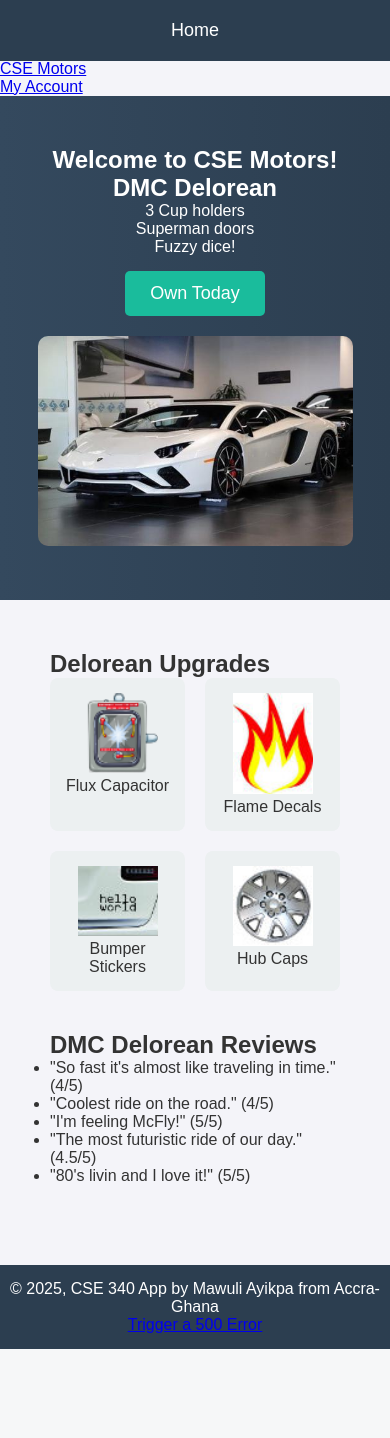
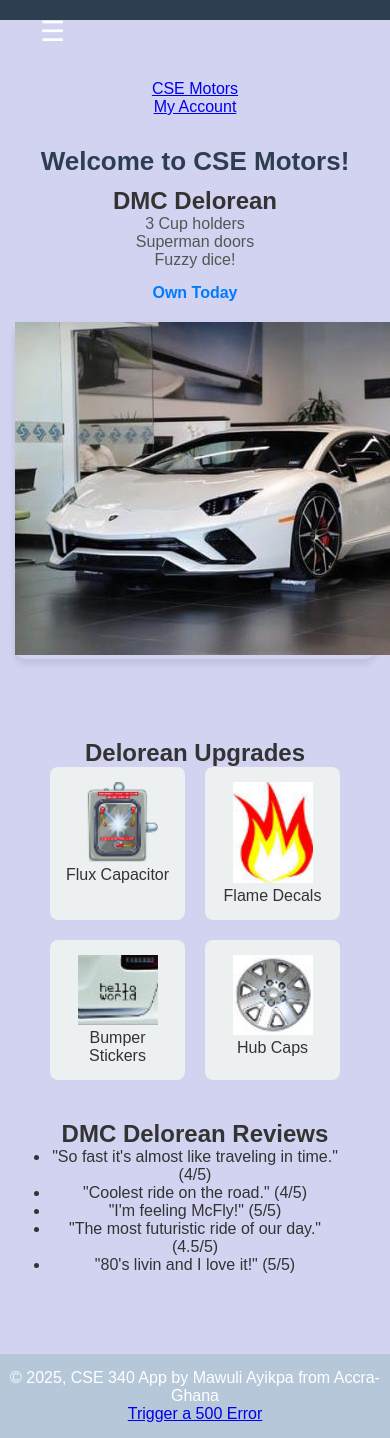
Before and after one commit to Mawuli2026/cse340, a Node server app: page / in a window 390 px wide; the page is wider, and only the part inside the window is pictured. Before the commit the page ends 1349 px from the top of that part, so only its background shows below. Run offline with Node 20, Linux system fonts and the light colour scheme; data that the repository does not hold is empty; some libraries are stand-ins or nearby versions.

Commit message:
Added changes to styles

```diff
--- a/public/css/styles.css
+++ b/public/css/styles.css
@@ -7,12 +7,13 @@
 }
 
 body {
-  background-color: #f4f4f9;
+  background-color: #d2d2f1;
   color: #333;
-  padding-top: 60px; /* Offset for fixed navbar */
+  padding-top: 80px;
+  text-align: center;
 }
 
-/* ======= Navigation Bar ======= */
+/* ======= Navbar Styling ======= */
 nav {
   background: #2c3e50;
   position: fixed;
@@ -20,13 +21,26 @@ nav {
   top: 0;
   left: 0;
   z-index: 1000;
-  padding: 15px 0;
+  padding: 10px 0;
+  display: flex;
+  justify-content: space-between;
+  align-items: center;
 }
 
+.menu-toggle {
+  font-size: 28px;
+  cursor: pointer;
+  color: white;
+  margin-left: 20px;
+  display: none;
+}
+
+/* Dault Nav (Desktop) */
 nav ul {
   display: flex;
   justify-content: center;
   list-style: none;
+  width: 100%;
 }
 
 nav ul li {
@@ -45,95 +59,140 @@ nav ul li a:hover {
   color: #1abc9c;
 }
 
-/* ======= Hero Section ======= */
-.hero {
-  text-align: center;
-  background: linear-gradient(to right, #34495e, #2c3e50);
+/* ======= Mobile Navigation ======= */
+.menu-toggle {
+  display: none; /* Hide on desktop */
+  font-size: 28px;
+  cursor: pointer;
   color: white;
-  padding: 50px 20px;
+  position: absolute;
+  top: 15px;
+  left: 20px;
+}
+
+/* Hide menu on mobile by default */
+nav ul {
   display: flex;
-  flex-direction: column;
+  flex-direction: row;
   align-items: center;
 }
 
-.hero-content {
-  display: flex;
-  flex-direction: column;
-  align-items: center;
-  text-align: center;
+/* ======= Mobile Navigation ======= */
+@media (max-width: 768px) {
+  .menu-toggle {
+    display: block; /* Show hamburger menu */
+  }
+
+
+  nav ul {
+    display: none;
+    flex-direction: column;
+    position: absolute;
+    top: 50px;
+    left: 0;
+    width: 100%;
+    background: #2c3e50;
+    padding: 10px 0;
+    border-bottom: 2px solid #1abc9c;
+  }
+
+  nav ul.active {
+    display: flex;
+  }
+
+  nav ul li {
+    margin: 10px 0;
+    text-align: center;
+  }
 }
 
-.hero-text {
-  max-width: 600px;
-}
-
-.hero-image img {
-  max-width: 90%;
-  height: auto;
-  border-radius: 10px;
-  margin-top: 20px;
-}
-
-/* ======= Call-to-Action Button ======= */
-.cta-button {
-  background: #1abc9c;
-  color: white;
-  padding: 12px 25px;
-  font-size: 18px;
-  border-radius: 5px;
-  text-decoration: none;
-  transition: background 0.3s;
-  display: inline-block;
-  margin-top: 15px;
-}
-
-.cta-button:hover {
-  background: #16a085;
-}
 
 /* ======= Vehicle Listings ======= */
 .vehicle-list {
-  display: grid;
-  grid-template-columns: repeat(auto-fit, minmax(280px, 1fr));
-  gap: 20px;
-  padding: 30px;
+  display: flex;
+  flex-wrap: wrap;
+  justify-content: center;
+  gap: 30px;
   max-width: 1100px;
-  margin: auto;
+  margin: 40px auto;
+  padding: 20px;
 }
 
+/* Vehicle Card */
 .vehicle-card {
+  display: flex;
+  flex-direction: row;
+  align-items: center;
   background: white;
-  border-radius: 8px;
+  border-radius: 10px;
   box-shadow: 0 4px 8px rgba(0, 0, 0, 0.1);
-  padding: 20px;
-  text-align: center;
-  transition: transform 0.3s;
+  overflow: hidden;
+  max-width: 600px;
+  transition: transform 0.3s, box-shadow 0.3s;
 }
 
 .vehicle-card:hover {
-  transform: scale(1.05);
+  transform: scale(1.03);
+  box-shadow: 0 6px 12px rgba(0, 0, 0, 0.2);
 }
 
+/* Vehicle Image */
 .vehicle-card img {
-  max-width: 100%;
-  border-radius: 5px;
+  width: 200px;
+  height: auto;
+  border-radius: 5px 0 0 5px;
+  transition: opacity 0.3s;
 }
 
-.vehicle-card h2 {
+.vehicle-card a:hover img {
+  opacity: 0.8;
+}
+
+/* Vehicle Info */
+.vehicle-info {
+  padding: 15px;
+  flex: 1;
+}
+
+.vehicle-info h2 {
   font-size: 22px;
   color: #2c3e50;
-  margin-top: 10px;
+  margin-bottom: 10px;
 }
 
-.vehicle-card p {
+.vehicle-info p {
   font-size: 16px;
   color: #555;
 }
 
-.vehicle-card .price {
-  font-size: 18px;
+.vehicle-info .price {
+  font-size: 20px;
   font-weight: bold;
   color: #27ae60;
+  margin-top: 10px;
+}
+
+/* ======= Responsive Design ======= */
+@media (max-width: 768px) {
+  .vehicle-list {
+    flex-direction: column;
+    align-items: center;
+  }
+
+  .vehicle-card {
+    flex-direction: column;
+    max-width: 100%;
+    text-align: center;
+  }
+
+  .vehicle-card img {
+    width: 100%;
+    border-radius: 5px 5px 0 0;
+  }
+
+  .vehicle-info {
+    padding: 20px;
+  }
 }
 
 /* ======= Upgrades & Reviews Section ======= */
@@ -172,7 +231,7 @@ nav ul li a:hover {
 
 /* ======= Footer ======= */
 footer {
-  background: #2c3e50;
+  background: #b5c7d9;
   color: white;
   text-align: center;
   padding: 15px 0;
@@ -205,3 +264,54 @@ footer {
     margin: 5px 0;
   }
 }
+
+.hero {
+  text-align: center;
+  padding: 50px 20px;
+}
+
+.hero h1 {
+  font-size: 32px;
+  color: #2c3e50;
+  margin-bottom: 10px;
+}
+
+.hero p {
+  font-size: 18px;
+  color: #555;
+  margin-bottom: 15px;
+}
+
+.hero a {
+  color: #007bff;
+  text-decoration: none;
+  font-weight: bold;
+}
+
+.hero a:hover {
+  text-decoration: underline;
+}
+
+/* ======= Image Styling ======= */
+.hero-image {
+  max-width: 100%;
+  height: auto;
+  margin-top: 20px;
+  border-radius: 10px;
+  box-shadow: 0 4px 8px rgba(0, 0, 0, 0.1);
+}
+
+/* ======= Responsive Adjustments ======= */
+@media (max-width: 768px) {
+  .hero {
+    padding: 30px 15px;
+  }
+
+  .hero h1 {
+    font-size: 26px;
+  }
+
+  .hero p {
+    font-size: 16px;
+  }
+}
--- a/public/js/script.js
+++ b/public/js/script.js
@@ -35,3 +35,7 @@ document.addEventListener("DOMContentLoaded", () => {
         });
     });
 });
+
+function toggleMenu() {
+    document.getElementById("nav-menu").classList.toggle("active");
+  }
--- a/views/partials/navigation.ejs
+++ b/views/partials/navigation.ejs
@@ -1,3 +1,4 @@
 <nav>
+    <div class="menu-toggle" onclick="toggleMenu()">☰</div>
     <%- nav %>
 </nav>
```
Also changed, not shown: views/inventory/classification.ejs (+10 -4 lines), views/inventory/vehicle-detail.ejs (added, +22 -0 lines).
